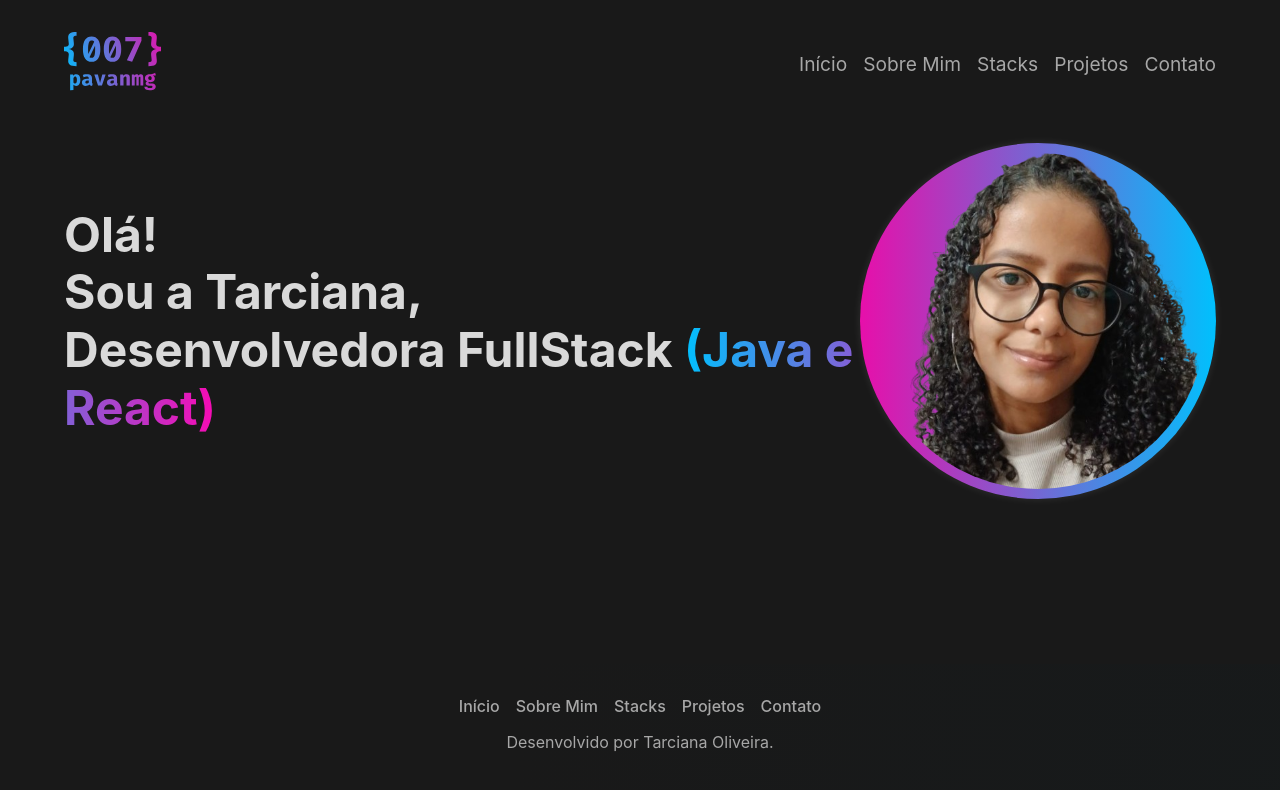
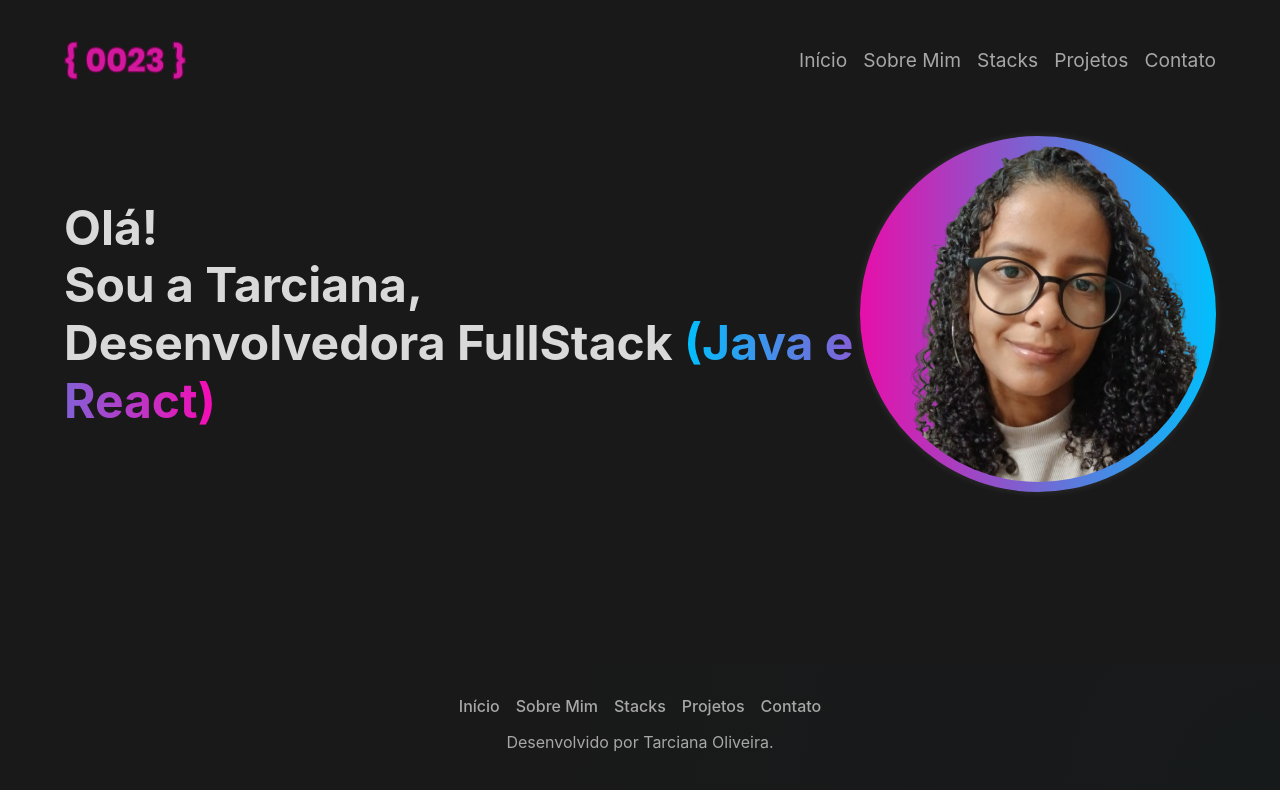
Before and after one commit to tarciana23/portifolio-tarciana, a React (Vite) app: page / in a window 1280 px wide. Shown: the top 790 px of the page. Built offline with nearby package versions, Linux system fonts and the light colour scheme.

Commit message:
fix: ajuste da logo

```diff
--- a/src/componentes/Header/index.tsx
+++ b/src/componentes/Header/index.tsx
@@ -2,7 +2,7 @@ import styled from "styled-components";
 import { Link } from "react-router-dom";
 import { useState } from "react";
 import { FiMenu, FiX } from "react-icons/fi";
-import logo from "../../assets/logo.svg";
+import logo from "../../assets/logo.png";
 
 const HeaderEstilizado = styled.header`
   display: flex;
@@ -10,6 +10,11 @@ const HeaderEstilizado = styled.header`
   align-items: center;
   padding: 2em 4em;
   position: relative;
+
+  img{
+    width: 50%;
+    height: 50%;
+  }
 
   @media (max-width: 768px) {
     flex-wrap: wrap;
```
Also changed, not shown: src/assets/logo.png (added), src/assets/logo.svg (deleted).
